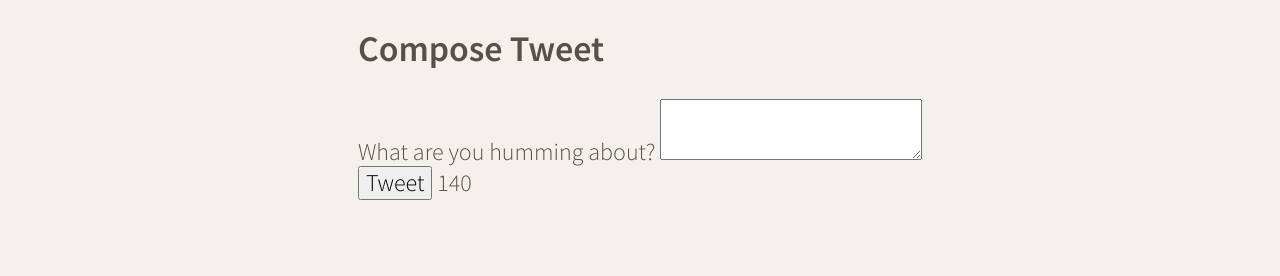
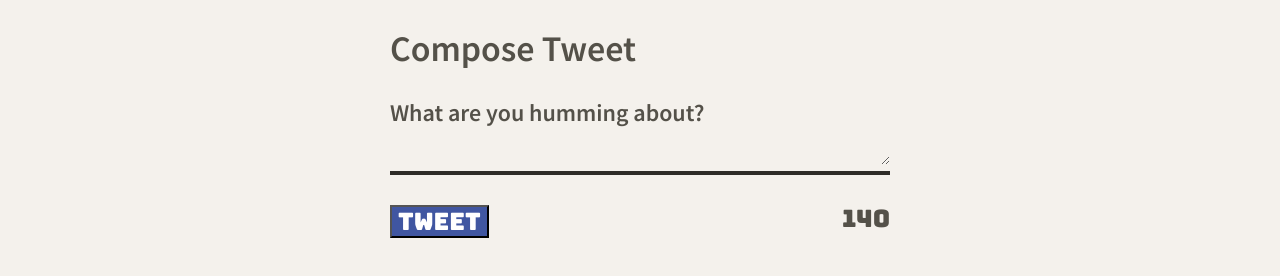
Before and after one commit to canadiankay/tweeter, a website: page public/index.html in a window 1280 px wide. Shown: the part 522-798 px from the top of the page. Drawn offline with nearby package versions, Linux system fonts and the light colour scheme.

Commit message:
crafted new tweet form

```diff
--- a/public/index.html
+++ b/public/index.html
@@ -55,10 +55,13 @@
     <main class="container">
       <section class="new-tweet">
         <h2>Compose Tweet</h2>
-        <form>
+        <form action="/tweets" method="POST">
+          <div class="tweet-box"
           <label for="tweet-text">What are you humming about?</label>
           <textarea name="text" id="tweet-text"></textarea>
-          <div>
+          </div>
+
+          <div class = "button-box">
             <button type="submit">Tweet</button>
             <output name="counter" class="counter" for="tweet-text">140</output>
           </div>
--- a/public/styles/new-tweets.css
+++ b/public/styles/new-tweets.css
@@ -0,0 +1,55 @@
+
+.container {
+  display: flex;
+  align-content: center;
+  flex-direction: column;
+
+}
+label {
+  display: flex;
+  justify-content: flex-start;
+  align-items: flex-start;
+}
+
+.tweet-box{
+  border-bottom: solid 0.20em #2e2c28;
+  font-weight: 600;
+}
+
+#tweet-text{
+  background-color: #f4f1ec;;
+  width: 100%;
+  border: transparent;
+  outline: none;
+  font-weight: bold;
+}
+
+button {
+  background-color: #4056A1;
+  color:white;
+  font-family: 'Bungee', cursive, sans-serif;
+}
+
+.button-box {
+  display: flex;
+  justify-content:space-between;
+  padding-top: 20px;
+  margin-top: 2%;
+}
+
+textarea {
+  background-color : #994f13a2;
+  border: transparent;
+  color: black;
+  font-weight: 100;
+  font-size: 15px;
+  width: 100%;
+
+}
+
+ .counter {
+  display: flex;
+  font-family: 'Bungee', 'sans-serif';
+}
+
+/* --------- */
--- a/server/data-files/initial-tweets.json
+++ b/server/data-files/initial-tweets.json
@@ -8,7 +8,7 @@
     "content": {
       "text": "If I have seen further it is by standing on the shoulders of giants"
     },
-    "created_at": 1641278512776
+    "created_at": 1641329553820
   },
   {
     "user": {
@@ -19,6 +19,6 @@
     "content": {
       "text": "Je pense , donc je suis"
     },
-    "created_at": 1641364912776
+    "created_at": 1641415953820
   }
 ]
```
